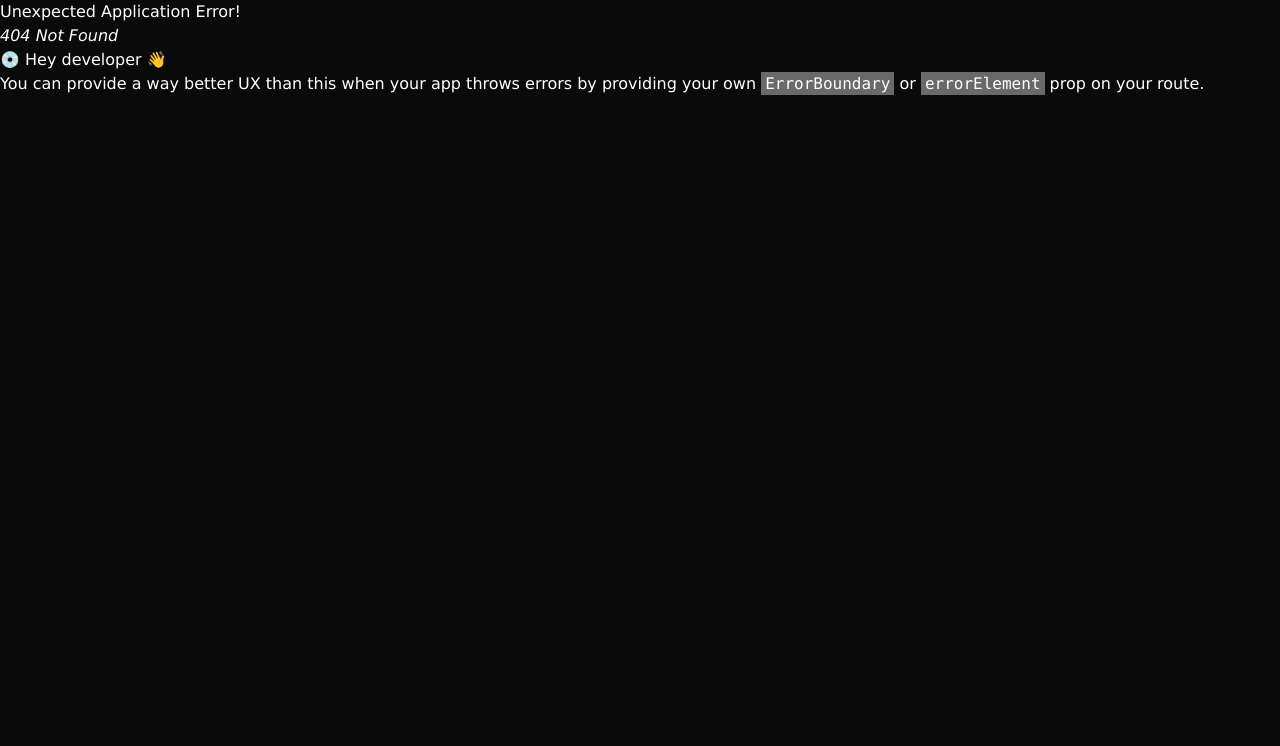
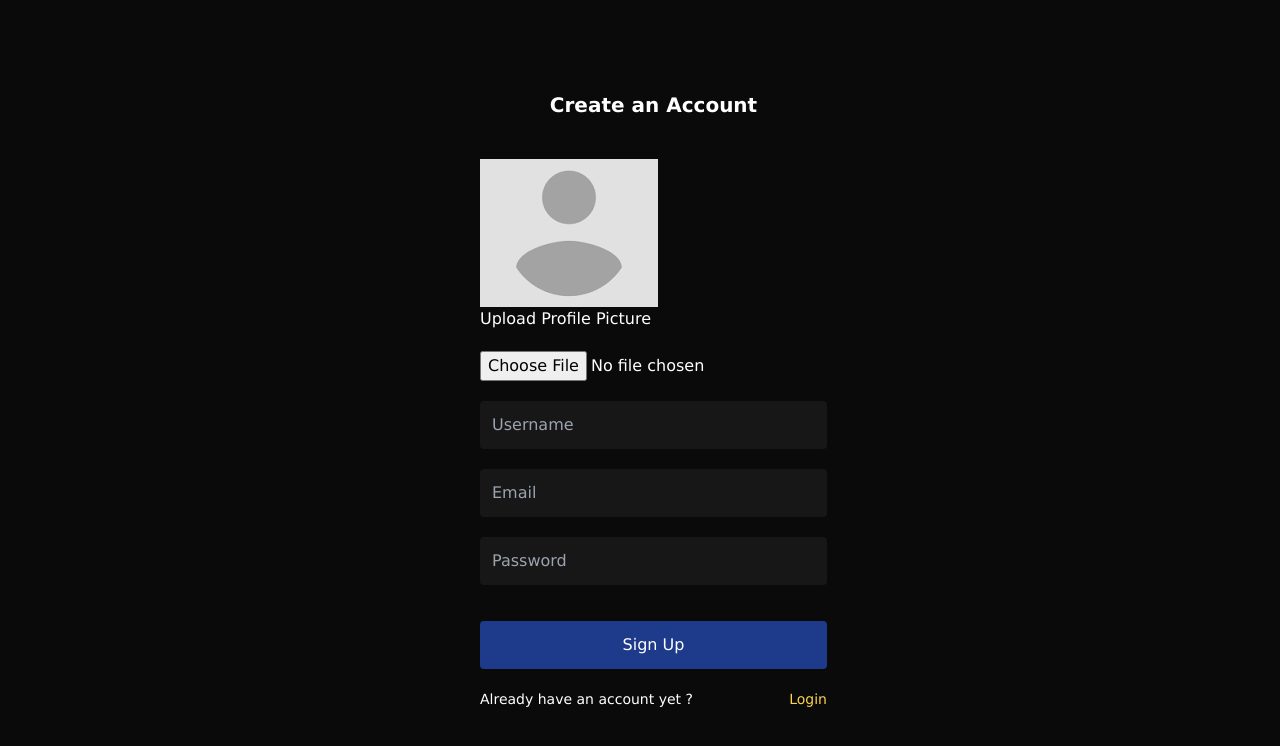
Before and after one commit to dot-enny/buzz, a React (Vite) app: page /auth/sign-up in a window 1280 px wide. Before the commit this address had no page. Shown: the top 746 px of the page. Built offline with nearby package versions, Linux system fonts and the light colour scheme.

Commit message:
feat(ui): built ui for sign in and sign up pages.

```diff
--- a/src/index.css
+++ b/src/index.css
@@ -1,6 +1,7 @@
 @tailwind base;
 @tailwind components;
 @tailwind utilities;
+
 * {
     margin: 0;
     padding: 0;
@@ -13,3 +14,29 @@ body {
     background: #0a0a0a;
     color: white;
 }
+
+.auth-form {
+    @apply h-screen flex justify-center items-center;
+
+    >div {
+        @apply grid gap-10 items-center md:w-1/4;
+    }
+    h2 {
+        @apply text-xl font-bold mx-auto;
+    }
+    form {
+        @apply flex flex-col justify-center gap-5;
+        input[type="text"] {
+            @apply p-3 border-none outline-none bg-neutral-900 rounded;
+        }
+        button {
+            @apply p-3 rounded border-none bg-blue-900 font-medium mt-4;
+        }
+        a {
+            @apply text-amber-300 text-sm;
+        }
+    }
+}
+.auth-form__secondary-cta {
+    @apply text-sm flex justify-between;
+}
--- /dev/null
+++ b/src/layouts/Auth.tsx
@@ -0,0 +1,9 @@
+import { Outlet } from "react-router-dom"
+
+export const AuthLayout = () => {
+  return (
+    <div className="auth-form">
+      <Outlet />
+    </div>
+  )
+}
--- /dev/null
+++ b/src/pages/SignIn.tsx
@@ -0,0 +1,26 @@
+import { Link, useNavigate } from "react-router-dom"
+
+export const SignIn = () => {
+
+  const navigate = useNavigate();
+
+  const login = () => {
+    navigate("/")
+  }
+
+  return (
+    <div>
+      <h2>Welcome Back,</h2>
+      <form>
+        <input type="text" placeholder="Email" name="email" />
+        <input type="text" placeholder="Password" name="password" />
+        <Link to="">Forgot Password ?</Link>
+        <button type="button" onClick={login}>Sign In</button>
+        <div className="auth-form__secondary-cta">
+          <span>Don't have an account yet ?</span>
+          <Link to="/auth/sign-up">Register</Link>
+        </div>
+      </form>
+    </div>
+  )
+}
--- /dev/null
+++ b/src/pages/SignUp.tsx
@@ -0,0 +1,39 @@
+import { useState } from "react"
+import { Link } from "react-router-dom";
+
+export const SignUp = () => {
+
+	const [avatar, setAvatar] = useState({
+		file: null,
+		url: ""
+	});
+
+	const handleAvatar = (e: any) => {
+		if (e.target.files[0])
+			setAvatar({
+				file: e.target.files[0],
+				url: URL.createObjectURL(e.target.files[0])
+			});
+	};
+
+	return (
+		<div className="w-[80%]">
+			<h2>Create an Account</h2>
+			<form>
+				<label htmlFor="profile-picture" className="flex gap-4 items-center cursor-pointer underline text-neutral-100">
+					<img src={avatar.url || '/img/avatar-placeholder.png'} alt="Profile Picture" className="w-12 h-12 rounded-full object-cover opacity-" />
+					Upload Profile Picture
+				</label>
+				<input type="file" id="profile-picture" placeholder="Profile Picture" name="profile-picture" className="hidden" onChange={handleAvatar} />
+				<input type="text" placeholder="Username" name="username" />
+				<input type="text" placeholder="Email" name="email" />
+				<input type="text" placeholder="Password" name="password" />
+				<button>Sign Up</button>
+				<div className="auth-form__secondary-cta">
+					<span>Already have an account yet ?</span>
+					<Link to="/auth/sign-in">Login</Link>
+				</div>
+			</form>
+		</div>
+	)
+}
```
Also changed, not shown: src/main.tsx (+11 -0 lines).
